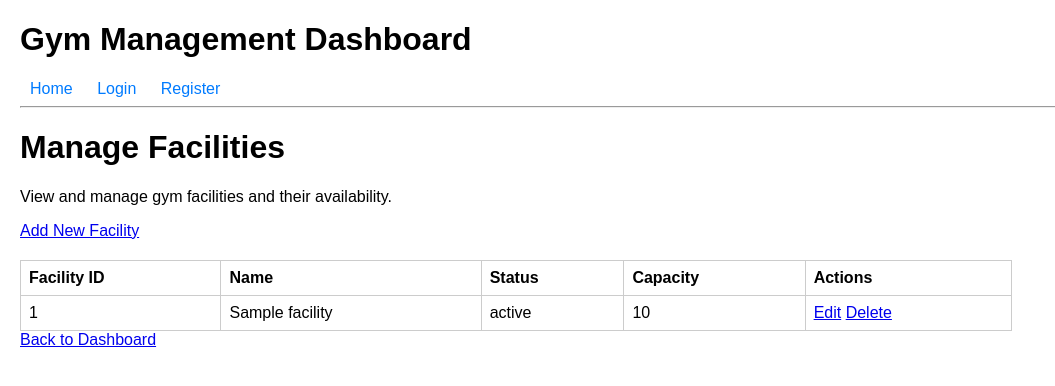
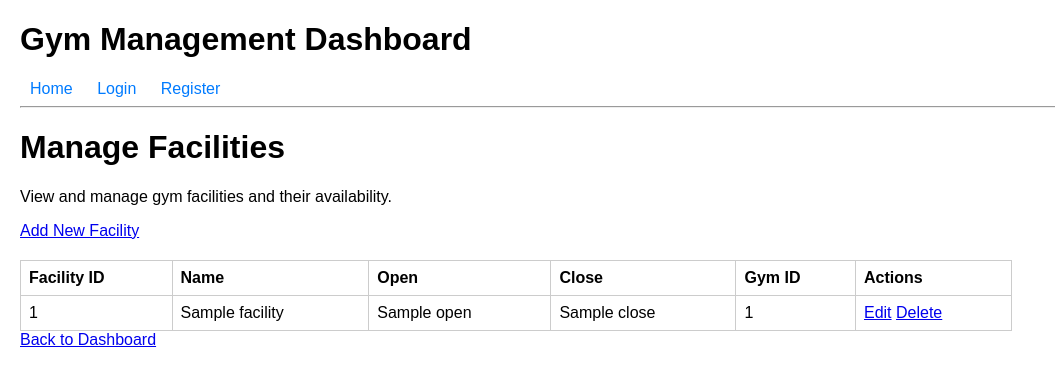
Before and after one commit to Arocha09/GymManagementSystem, a Flask app: template templates/admin/manage_facilities.html in a window 1280 px wide. Shown: the top 386 px of the page, without its empty margins (0-1055 px from the left). Run offline with Flask 3, Linux system fonts and the light colour scheme; the template is opened without the code that fills it: most values are stand-ins (such as "Sample title", 1, 10 or a date in 2020).

Commit message:
fixed manage facilities display

```diff
--- a/templates/admin/manage_facilities.html
+++ b/templates/admin/manage_facilities.html
@@ -15,8 +15,9 @@
             <tr>
                 <th>Facility ID</th>
                 <th>Name</th>
-                <th>Status</th>
-                <th>Capacity</th>
+                <th>Open</th>
+                <th>Close</th>
+                <th>Gym ID</th>
                 <th>Actions</th>
             </tr>
         </thead>
@@ -25,8 +26,9 @@
             <tr>
                 <td>{{ facility.id }}</td>
                 <td>{{ facility.name }}</td>
-                <td>{{ facility.status }}</td>
-                <td>{{ facility.capacity }}</td>
+                <td>{{ facility.open }}</td>
+                <td>{{ facility.close }}</td>
+                <td>{{ facility.gym_id }}</td>
                 <td>
                     <a href="{{ url_for('edit_facility', facility_id=facility.id) }}" class="btn btn-primary btn-sm">Edit</a>
                     <a href="{{ url_for('delete_facility', facility_id=facility.id) }}" class="btn btn-danger btn-sm">Delete</a>
```
